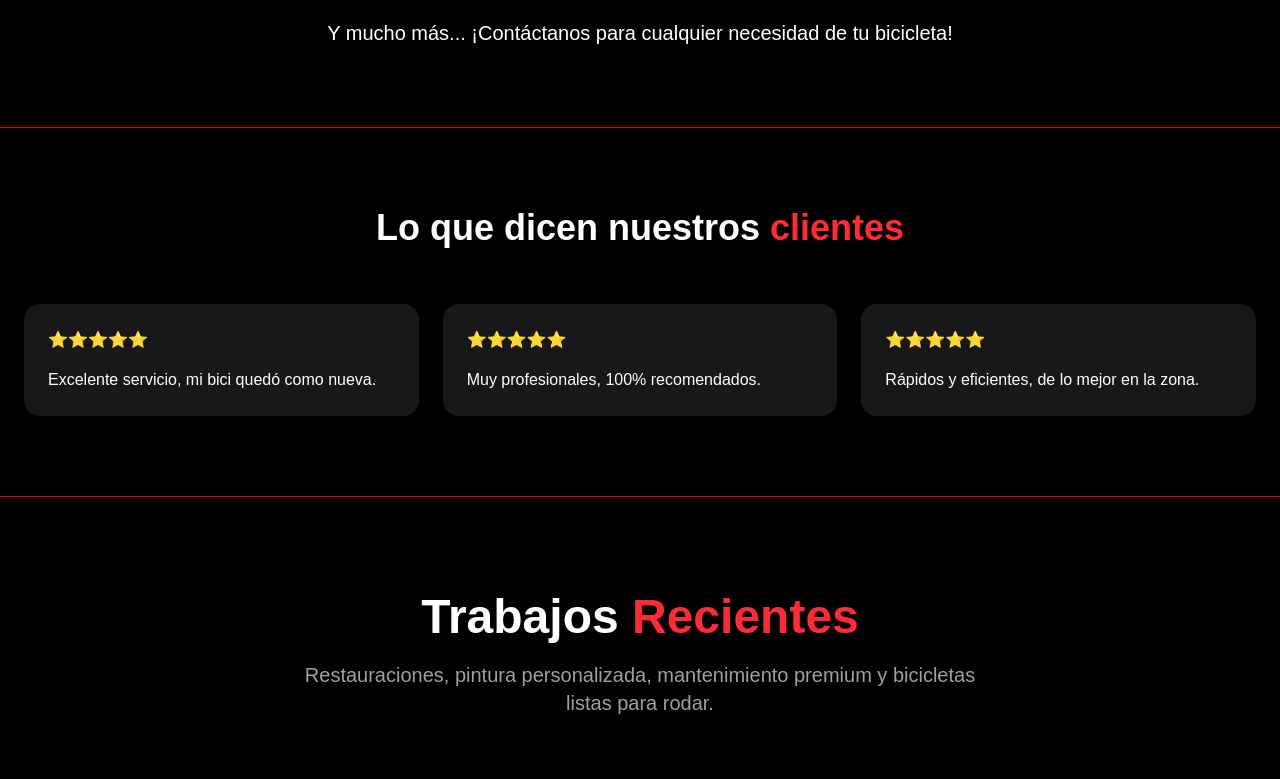
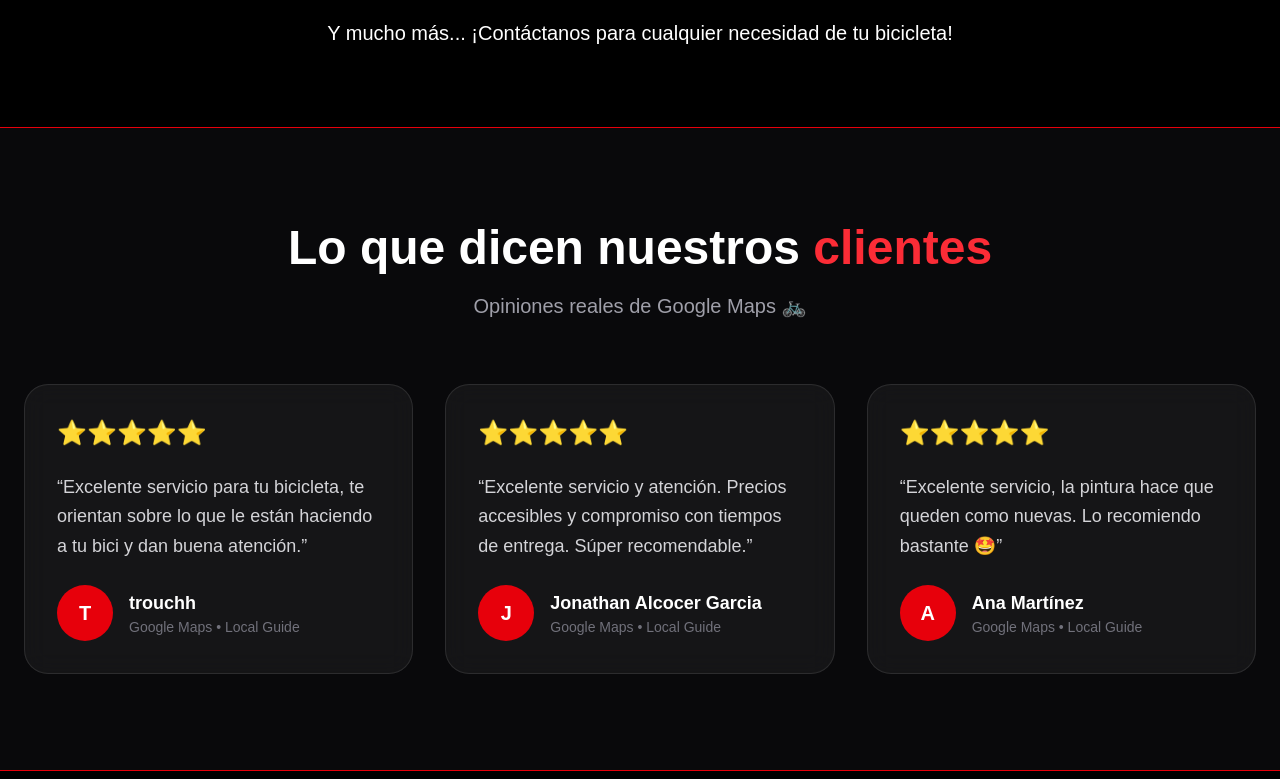
Before and after one commit to tallerdebicicletassanfrancisco-png/bicicletas-san-francisco-web, a Next.js app: page / in a window 1280 px wide. Shown: the part 1140-1919 px from the top of the page. Built offline with nearby package versions, Linux system fonts and the light colour scheme; no server answers; the database is empty; grey boxes are pictures that could not be loaded.

Commit message:
Add real Google reviews section

```diff
--- a/app/page.tsx
+++ b/app/page.tsx
@@ -5,6 +5,8 @@ import { useEffect, useState } from "react";
 import { doc, getDoc } from "firebase/firestore";
 import { db } from "./firebase";
 import { motion } from "framer-motion";
+import { useInView } from "framer-motion";
+import { useRef } from "react";
 
 export default function Home() {
 const [content, setContent] = useState({
@@ -28,6 +30,17 @@ useEffect(() => {
 
   const whatsappLink =
     `https://wa.me/${content.whatsapp}?text=Hola%20quiero%20agendar%20servicio%20para%20mi%20bicicleta`;
+    const servicesRef = useRef(null);
+const servicesInView = useInView(servicesRef, {
+  once: true,
+  margin: "-100px",
+});
+
+const galleryRef = useRef(null);
+const galleryInView = useInView(galleryRef, {
+  once: true,
+  margin: "-100px",
+});
 
   return (
     <main className="bg-black text-white min-h-screen">
@@ -169,7 +182,17 @@ useEffect(() => {
 </section>
 
       {/* SERVICIOS */}
-      <section id="servicios" className="py-20 px-6 border-t border-red-600">
+      <motion.section
+          id="servicios"
+          ref={servicesRef}
+          initial={{ opacity: 0, y: 80 }}
+          animate={
+          servicesInView
+          ? { opacity: 1, y: 0 }
+          : { opacity: 0, y: 80 }
+        }
+        transition={{ duration: 1 }}
+        className="py-20 px-6 border-t border-red-600">
         <h2 className="text-4xl font-bold text-center mb-14">
           Nuestros <span className="text-red-500">Servicios</span>
         </h2>
@@ -199,41 +222,127 @@ useEffect(() => {
         <p className="text-center mt-10 text-xl">
           Y mucho más... ¡Contáctanos para cualquier necesidad de tu bicicleta!
         </p>
-      </section>
+      </motion.section>
 
       {/* RESEÑAS */}
-      <section className="py-20 px-6 border-t border-red-600">
-        <h2 className="text-4xl font-bold text-center mb-14">
-          Lo que dicen nuestros <span className="text-red-500">clientes</span>
+      {/* RESEÑAS PREMIUM */}
+<section className="py-24 px-6 border-t border-red-600 bg-zinc-950">
+  <div className="max-w-7xl mx-auto">
+
+    <div className="text-center mb-16">
+      <h2 className="text-5xl font-black mb-5">
+        Lo que dicen nuestros{" "}
+        <span className="text-red-500">clientes</span>
       </h2>
 
-        <div className="grid md:grid-cols-3 gap-6 max-w-7xl mx-auto">
-          <div className="bg-zinc-900 p-6 rounded-2xl">
-            ⭐⭐⭐⭐⭐
-            <p className="mt-4">
-              Excelente servicio, mi bici quedó como nueva.
+      <p className="text-zinc-400 text-xl">
+        Opiniones reales de Google Maps 🚲
       </p>
     </div>
 
-          <div className="bg-zinc-900 p-6 rounded-2xl">
+    <div className="grid md:grid-cols-3 gap-8">
+
+      {/* Reseña 1 */}
+      <div className="group bg-white/5 border border-white/10 backdrop-blur-md rounded-3xl p-8 transition-all duration-500 hover:-translate-y-3 hover:border-red-500/40 hover:bg-white/10 hover:shadow-2xl hover:shadow-red-500/10">
+
+        <div className="flex gap-1 text-2xl mb-6">
           ⭐⭐⭐⭐⭐
-            <p className="mt-4">
-              Muy profesionales, 100% recomendados.
+        </div>
+
+        <p className="text-zinc-300 text-lg leading-relaxed mb-6">
+          “Excelente servicio para tu bicicleta, te orientan sobre lo que le están haciendo a tu bici y dan buena atención.”
+        </p>
+
+        <div className="flex items-center gap-4">
+          <div className="w-14 h-14 rounded-full bg-red-600 flex items-center justify-center text-xl font-bold">
+            T
+          </div>
+
+          <div>
+            <h3 className="font-semibold text-lg">
+              trouchh
+            </h3>
+
+            <p className="text-zinc-500 text-sm">
+              Google Maps • Local Guide
             </p>
           </div>
+        </div>
+      </div>
 
-          <div className="bg-zinc-900 p-6 rounded-2xl">
+      {/* Reseña 2 */}
+      <div className="group bg-white/5 border border-white/10 backdrop-blur-md rounded-3xl p-8 transition-all duration-500 hover:-translate-y-3 hover:border-red-500/40 hover:bg-white/10 hover:shadow-2xl hover:shadow-red-500/10">
+
+        <div className="flex gap-1 text-2xl mb-6">
           ⭐⭐⭐⭐⭐
-            <p className="mt-4">
-              Rápidos y eficientes, de lo mejor en la zona.
+        </div>
+
+        <p className="text-zinc-300 text-lg leading-relaxed mb-6">
+          “Excelente servicio y atención. Precios accesibles y compromiso con tiempos de entrega. Súper recomendable.”
         </p>
+
+        <div className="flex items-center gap-4">
+          <div className="w-14 h-14 rounded-full bg-red-600 flex items-center justify-center text-xl font-bold">
+            J
+          </div>
+
+          <div>
+            <h3 className="font-semibold text-lg">
+              Jonathan Alcocer Garcia
+            </h3>
+
+            <p className="text-zinc-500 text-sm">
+              Google Maps • Local Guide
+            </p>
+          </div>
+        </div>
+      </div>
+
+      {/* Reseña 3 */}
+      <div className="group bg-white/5 border border-white/10 backdrop-blur-md rounded-3xl p-8 transition-all duration-500 hover:-translate-y-3 hover:border-red-500/40 hover:bg-white/10 hover:shadow-2xl hover:shadow-red-500/10">
+
+        <div className="flex gap-1 text-2xl mb-6">
+          ⭐⭐⭐⭐⭐
+        </div>
+
+        <p className="text-zinc-300 text-lg leading-relaxed mb-6">
+          “Excelente servicio, la pintura hace que queden como nuevas. Lo recomiendo bastante 🤩”
+        </p>
+
+        <div className="flex items-center gap-4">
+          <div className="w-14 h-14 rounded-full bg-red-600 flex items-center justify-center text-xl font-bold">
+            A
+          </div>
+
+          <div>
+            <h3 className="font-semibold text-lg">
+              Ana Martínez
+            </h3>
+
+            <p className="text-zinc-500 text-sm">
+              Google Maps • Local Guide
+            </p>
+          </div>
+        </div>
+      </div>
+
     </div>
   </div>
 </section>
 
       {/* GALERÍA */}
       {/* GALERÍA PREMIUM */}
-<section className="py-24 px-6 border-t border-red-600 bg-black">
+<motion.section
+  ref={galleryRef}
+  initial={{ opacity: 0, y: 100 }}
+  animate={
+    galleryInView
+      ? { opacity: 1, y: 0 }
+      : { opacity: 0, y: 100 }
+  }
+  transition={{ duration: 1 }}
+  className="py-24 px-6 border-t border-red-600 bg-black"
+>
   <div className="max-w-7xl mx-auto">
 
     <div className="text-center mb-16">
@@ -250,7 +359,7 @@ useEffect(() => {
     <div className="grid md:grid-cols-3 gap-6">
 
       {/* Imagen 1 */}
-      <div className="group relative overflow-hidden rounded-3xl">
+      <div className="group relative overflow-hidden rounded-3xl transition-all duration-700 hover:-translate-y-3">
         <img
           src="https://images.unsplash.com/photo-1511994298241-608e28f14fde?q=80&w=1200&auto=format&fit=crop"
           className="h-[500px] w-full object-cover transition-transform duration-700 group-hover:scale-110"
@@ -271,7 +380,7 @@ useEffect(() => {
       </div>
 
       {/* Imagen 2 */}
-      <div className="group relative overflow-hidden rounded-3xl">
+      <div className="group relative overflow-hidden rounded-3xl transition-all duration-700 hover:-translate-y-3">
         <img
           src="https://images.unsplash.com/photo-1541625602330-2277a4c46182?q=80&w=1200&auto=format&fit=crop"
           className="h-[500px] w-full object-cover transition-transform duration-700 group-hover:scale-110"
@@ -292,7 +401,7 @@ useEffect(() => {
       </div>
 
       {/* Imagen 3 */}
-      <div className="group relative overflow-hidden rounded-3xl">
+      <div className="group relative overflow-hidden rounded-3xl transition-all duration-700 hover:-translate-y-3">
         <img
           src="https://images.unsplash.com/photo-1485965120184-e220f721d03e?q=80&w=1200&auto=format&fit=crop"
           className="h-[500px] w-full object-cover transition-transform duration-700 group-hover:scale-110"
@@ -314,7 +423,7 @@ useEffect(() => {
 
     </div>
   </div>
-</section>
+</motion.section>
 
       {/* CONTACTO */}
       <section className="py-20 px-6 border-t border-red-600 bg-zinc-950">
```
Lines whose indentation alone changed are shown as unchanged.
